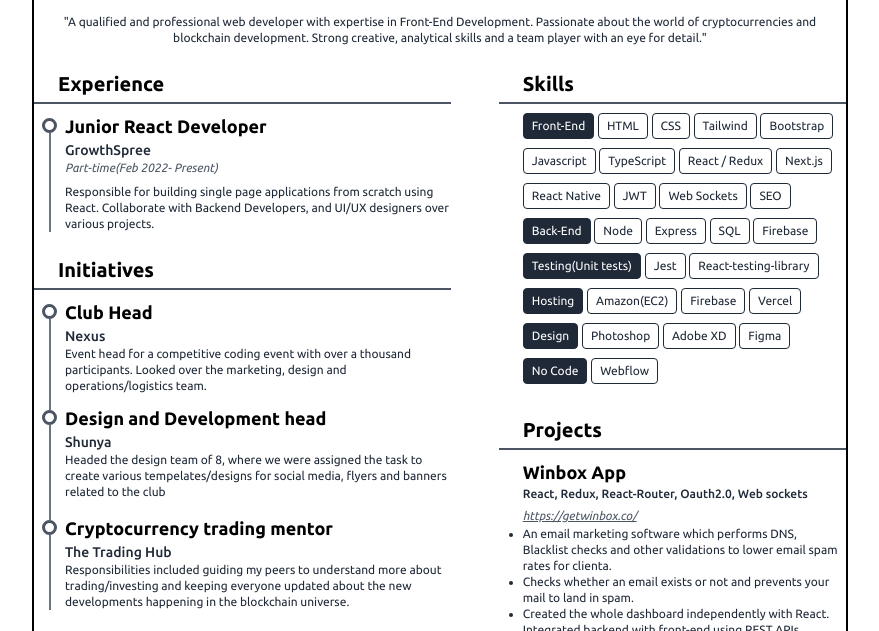
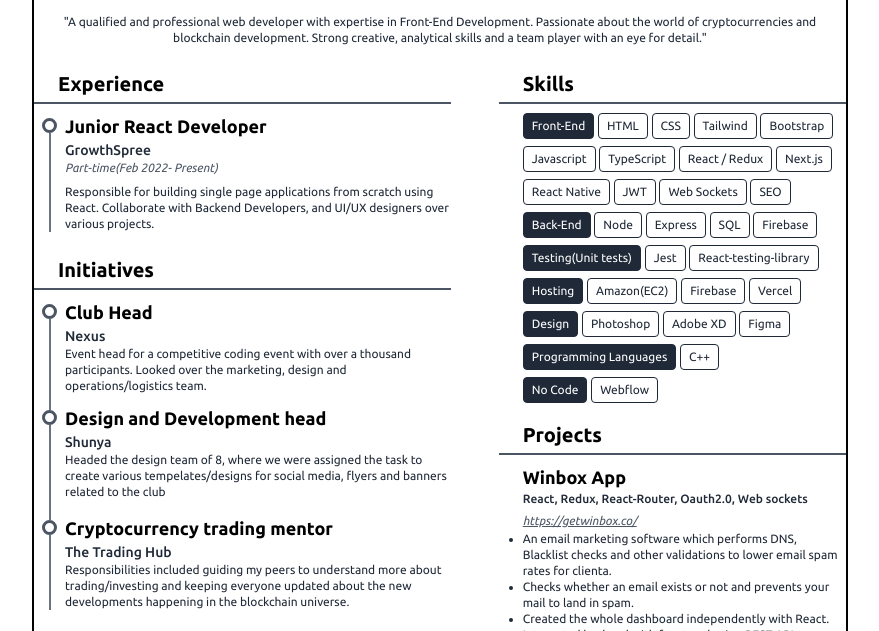
Before and after one commit to Mr-Nayra/Resume, a website built with Vite: page index.html in a window 1280 px wide. Shown: the part 170-801 px from the top of the page, without its empty margins (200-1079 px from the left). Built offline with nearby package versions, Linux system fonts and the light colour scheme.

Commit message:
recent changes

```diff
--- a/index.html
+++ b/index.html
@@ -210,7 +210,7 @@
         <!-- Right Section -->
         <section class="flex-1 ml-6">
           <!-- Skills -->
-          <div class="mb-6">
+          <div class="mb-3">
             <h2 class="heading">Skills</h2>
             <div class="ml-6 mr-2">
               <div>
@@ -312,6 +312,14 @@
               </div>
               <div>
                 <div class="inversebtn">
+                  <p>Programming Languages</p>
+                </div>
+                <div class="btn">
+                  <p>C++</p>
+                </div>
+              </div>
+              <div>
+                <div class="inversebtn">
                   <p>No Code</p>
                 </div>
                 <div class="btn">
@@ -351,7 +359,7 @@
                 </li>
               </ul>
             </div>
-            <div class="ml-6 mr-2">
+            <div class="ml-6 mr-2 mb-2">
               <h3 class="heading2">Winbox Help App</h3>
               <p class="subheading text-xs">Next.js, Static Site Generation</p>
               <a
--- a/style.css
+++ b/style.css
@@ -19,11 +19,11 @@
 }
 
 .inversebtn {
-    @apply text-white text-xs inline-block py-1 px-2 bg-gray-800 rounded border border-gray-800 mb-2
+    @apply text-white text-xs inline-block py-1 px-2 bg-gray-800 rounded border border-gray-800 mb-1.5
 }
 
 .btn {
-    @apply text-gray-800 text-xs inline-block border border-gray-800 py-1 px-2 rounded mb-2
+    @apply text-gray-800 text-xs inline-block border border-gray-800 py-1 px-2 rounded mb-1.5
 }
 
 .links {
```
